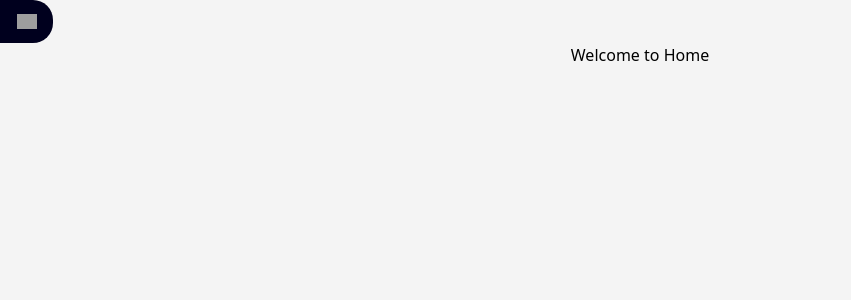
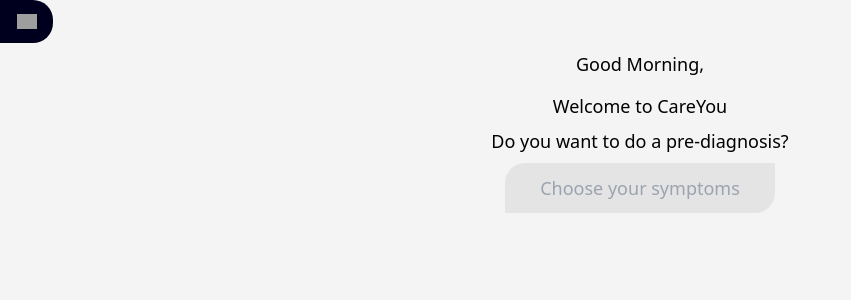
Before and after one commit to sntwandy/CareYou-WebClient, a Next.js app: page /Home in a window 1280 px wide. Shown: the top 300 px of the page, without its empty margins (0-851 px from the left). Built offline with nearby package versions, Linux system fonts and the light colour scheme; grey boxes are pictures that could not be loaded.

Commit message:
first part of the home page, the title, menu and first input symptoms

```diff
--- a/components/Titles/Title.tsx
+++ b/components/Titles/Title.tsx
@@ -6,12 +6,14 @@
 
 interface IProps {
   title: string;
+  fontWeight?: string;
+  fontSize?: string;
 };
 
 const Title = (props: IProps): ReactElement => {
-  const { title } = props;
+  const { title, fontWeight = 'font-medium', fontSize = 'text-2xl'} = props;
   return (
-    <h1 className={'w-title h-title text-2xl font-medium flex items-center justify-center'}>{title}</h1>
+    <h1 className={`w-title h-title flex items-center justify-center ${fontWeight} ${fontSize}`}>{title}</h1>
   )
 };
 
--- a/pages/Home/index.tsx
+++ b/pages/Home/index.tsx
@@ -6,14 +6,30 @@
 
 // Components
 import Menu from '../../components/Menu';
+import Title from '../../components/Titles/Title';
+import Input from '../../components/Inputs/PrimaryInput';
+
+// Hooks
+import useInput from '../../hooks/useInput';
 
 // Home Page
 const Home: FC = (): ReactElement => {
+  const { value: symptoms, bind: bindSymptoms } = useInput('')
+  const handleInput = () => {
+    console.log(symptoms)
+  }
   return (
     <div className={'w-full h-full'}>
+      {/* Menu */}
       <Menu />
-      <div className={'flex items-center justify-center'}>
-        <h1>Welcome to Home</h1>
+      {/* Title */}
+      <div className={'flex items-center justify-center flex-col'}>
+        <Title title={'Good Morning,'} fontSize={'text-lg'} fontWeight={'font-light'} />
+        <Title title={'Welcome to CareYou'} fontSize={'text-lg'} fontWeight={'font-light'} />
+      </div>
+      {/* Inputs */}
+      <div className={'flex items-center justify-center flex-col'}>
+        <Input label={'Do you want to do a pre-diagnosis?'} placeholder={'Choose your symptoms'} required={true} {...bindSymptoms} />
       </div>
     </div>
   )
```
